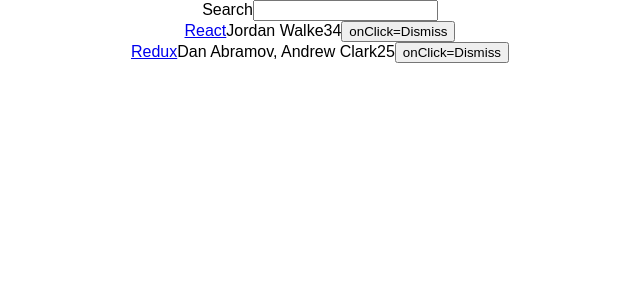
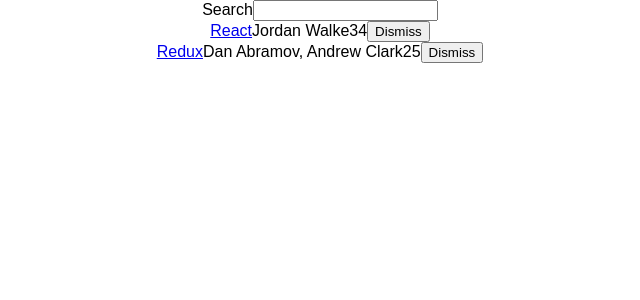
Before and after one commit to marcoheine-com/hackernews-client, a React (Create React App) app: page / in a window 1280 px wide. Shown: the top 300 px of the page, without its empty margins (320-960 px from the left). Built offline with nearby package versions, Linux system fonts and the light colour scheme.

Commit message:
refactor class conponents to functional components

```diff
--- a/src/App.js
+++ b/src/App.js
@@ -66,10 +66,7 @@
   }
 }
 
-class Search extends Component {
-  render () {
-    const { value, onChange, children } = this.props;
-    return (
+const Search = ({ value, onChange, children }) =>
   <form>
   {children}
     <input
@@ -78,14 +75,8 @@
       onChange={onChange}
     />
   </form>
-    );
-  }
-}
 
-class Table extends Component {
-  render() {
-    const { list, pattern, onDismiss} = this.props;
-    return (
+const Table = ({ list, pattern, onDismiss }) =>
   <div>
   {list.filter(isSearched(pattern)).map(item =>
       <div key={item.objectID}>
@@ -96,31 +87,21 @@
         <span>{item.num_comments}</span>
         <span>{item.points}</span>
         <span>
-              <Button>
-                onClick={() => onDismiss(item.objectID)}
+          <Button onClick={() => onDismiss(item.objectID)}>
             Dismiss
           </Button>
         </span>
       </div>
     )}
   </div>
-    )
-  }
-}
 
-class Button extends Component {
-  render() {
-    const { onClick, className, children} = this.props;
-    return (
+const Button = ({ onClick, className, children }) =>
   <button
     onClick={onClick}
-        className = ''
+    className={className}
     type='button'
   >
     {children}
   </button>
-    )
-  }
-}
 
 export default App;
```
Lines whose indentation alone changed are shown as unchanged.
